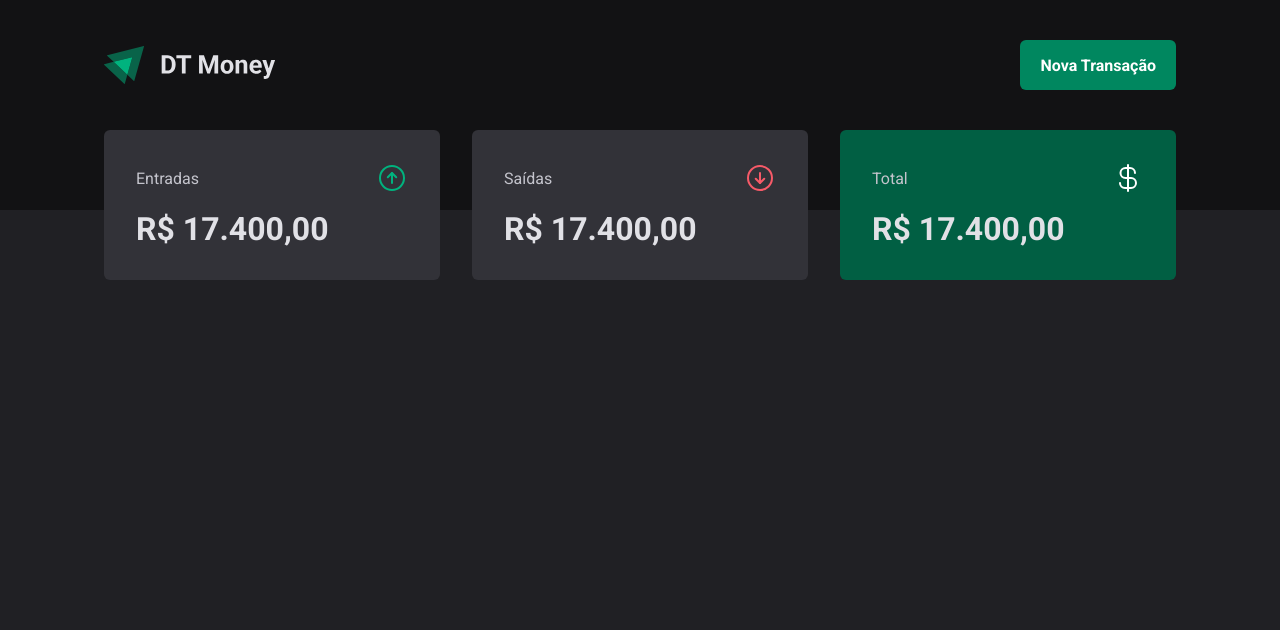
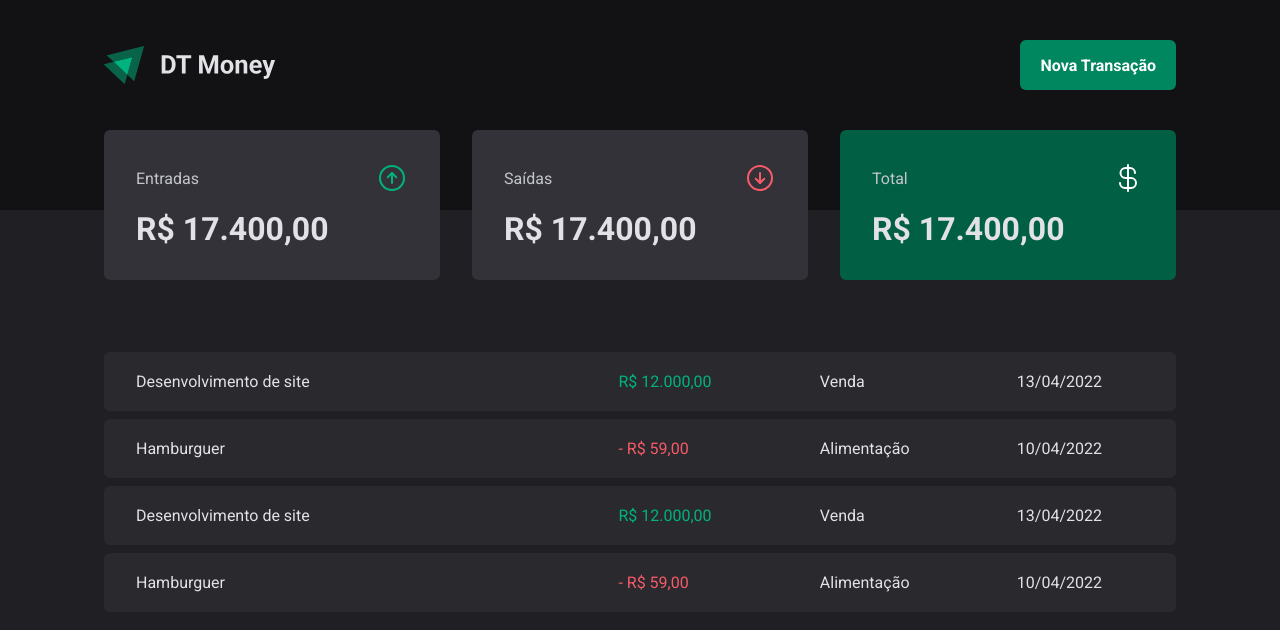
Before and after one commit to fabiomoura-m/dt-money, a React (Vite) app: page / in a window 1280 px wide. Shown: the top 630 px of the page. Built offline with nearby package versions, Linux system fonts and the light colour scheme.

Commit message:
Estrutura visual - Tabela de transações

```diff
--- a/src/pages/Transactions/index.tsx
+++ b/src/pages/Transactions/index.tsx
@@ -1,11 +1,62 @@
 import { Header } from '../../components/Header';
 import { Summary } from '../../components/Summary';
+import {
+    PriceHighLight,
+    TransactionsContainer,
+    TransactionsTable
+} from './styles';
 
 export function Transactions() {
     return (
         <div>
             <Header />
             <Summary />
+            <TransactionsContainer>
+                <TransactionsTable>
+                    <tbody>
+                        <tr>
+                            <td width="45%">Desenvolvimento de site</td>
+                            <td>
+                                <PriceHighLight variant="income">
+                                    R$ 12.000,00
+                                </PriceHighLight>
+                            </td>
+                            <td>Venda</td>
+                            <td>13/04/2022</td>
+                        </tr>
+                        <tr>
+                            <td width="45%">Hamburguer</td>
+                            <td>
+                                <PriceHighLight variant="outcome">
+                                    - R$ 59,00
+                                </PriceHighLight>
+                            </td>
+                            <td>Alimentação</td>
+                            <td>10/04/2022</td>
+                        </tr>
+                        <tr>
+                            <td width="45%">Desenvolvimento de site</td>
+                            <td>
+                                <PriceHighLight variant="income">
+                                    R$ 12.000,00
+                                </PriceHighLight>
+                            </td>
+                            <td>Venda</td>
+                            <td>13/04/2022</td>
+                        </tr>
+                        <tr>
+                            <td width="45%">Hamburguer</td>
+                            <td>
+                                <PriceHighLight variant="outcome">
+                                    - R$ 59,00
+                                </PriceHighLight>
+                            </td>
+                            <td>Alimentação</td>
+                            <td>10/04/2022</td>
+                        </tr>
+                    </tbody>
+                </TransactionsTable>
+            </TransactionsContainer>
         </div>
     );
 }
--- a/src/pages/Transactions/styles.ts
+++ b/src/pages/Transactions/styles.ts
@@ -0,0 +1,41 @@
+import styled from 'styled-components';
+
+export const TransactionsContainer = styled.main`
+    width: 100%;
+    max-width: 1120px;
+    margin: 4rem auto 0;
+    padding: 0 1.5rem;
+`;
+
+export const TransactionsTable = styled.table`
+    width: 100%;
+    border-collapse: separate;
+    border-spacing: 0 0.5rem;
+    /* margin-top: 1.5rem; */
+
+    td {
+        padding: 1.25rem 2rem;
+        background-color: ${props => props.theme['gray-700']};
+
+        &:first-child {
+            border-top-left-radius: 6px;
+            border-bottom-left-radius: 6px;
+        }
+
+        &:last-child {
+            border-top-right-radius: 6px;
+            border-bottom-right-radius: 6px;
+        }
+    }
+`;
+
+interface PriceHighLightProps {
+    variant: 'income' | 'outcome';
+}
+
+export const PriceHighLight = styled.span<PriceHighLightProps>`
+    color: ${props =>
+        props.variant === 'income'
+            ? props.theme['green-300']
+            : props.theme['red-300']};
+`;
```
